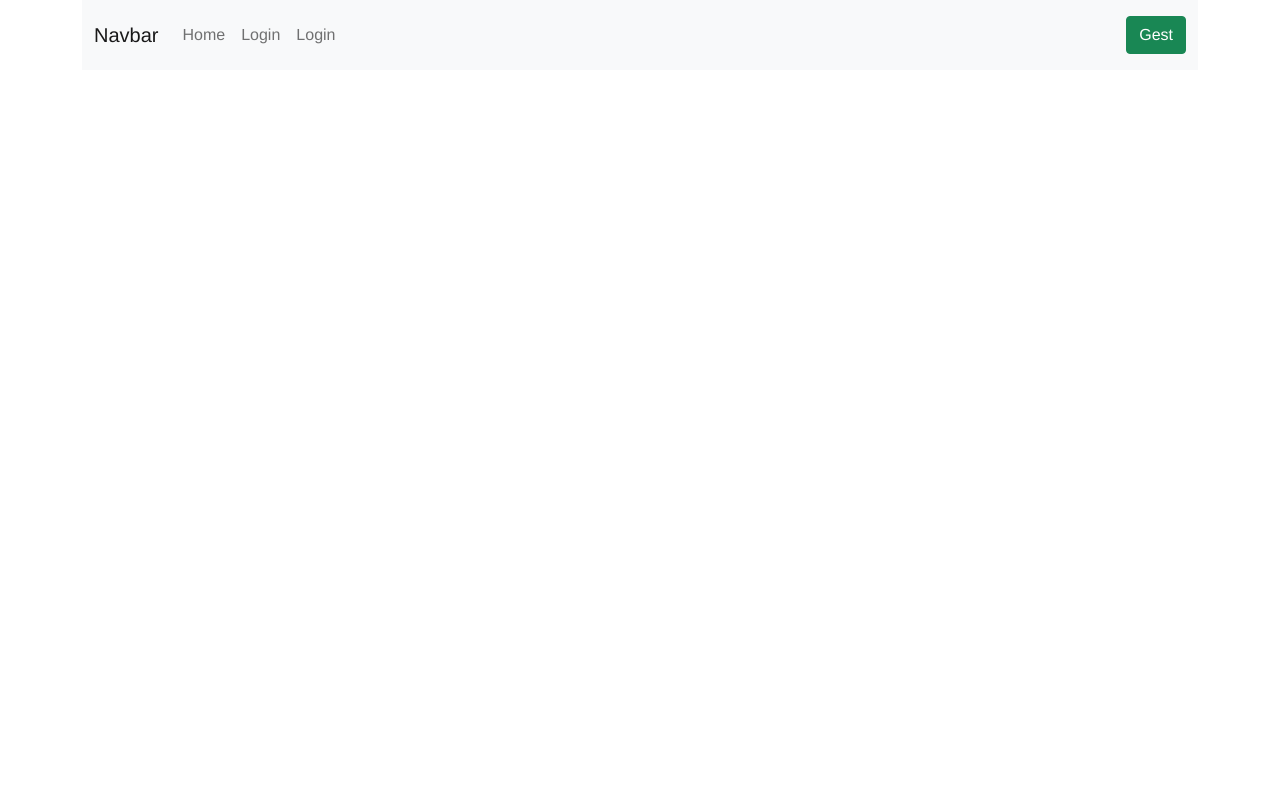
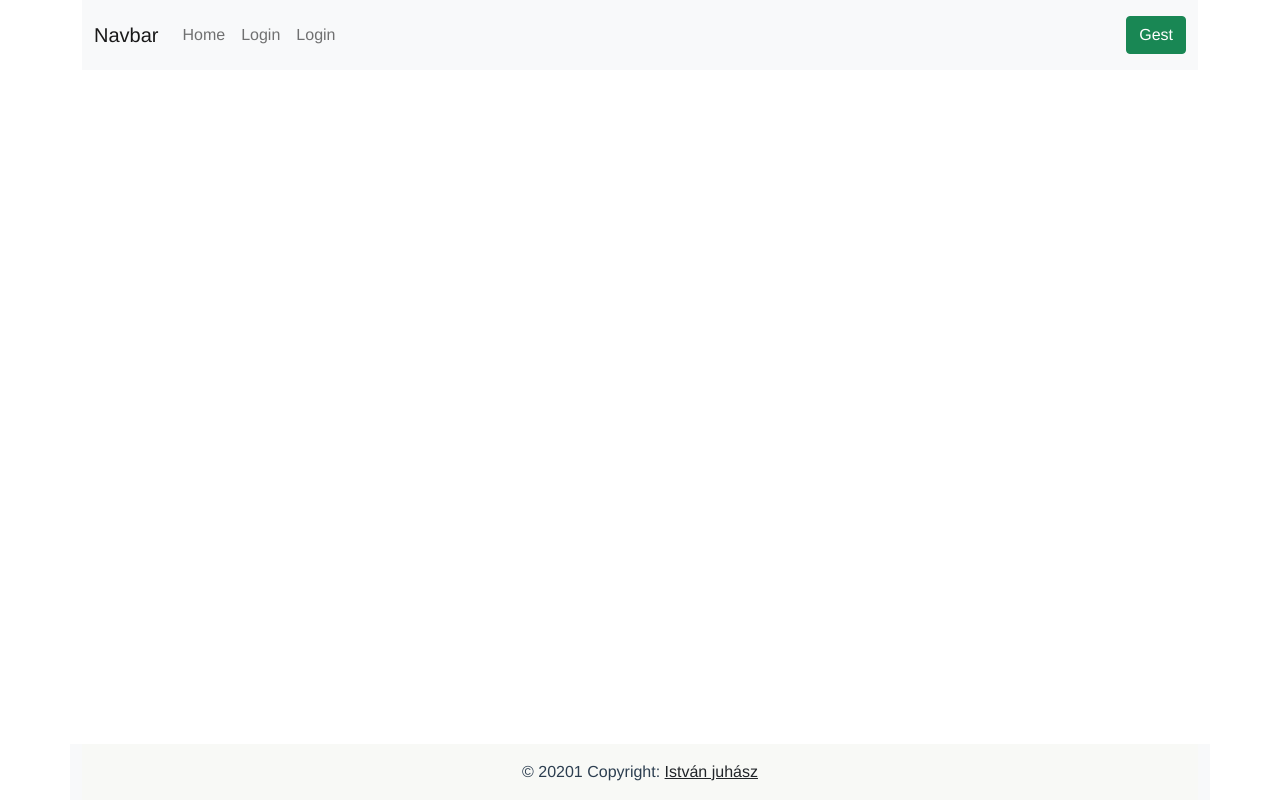
Before and after one commit to Juhi0326/role-based-vue-app-for-express-server, a Vue app: page / in a window 1280 px wide. Built offline with nearby package versions, Linux system fonts and the light colour scheme; no server answers.

Commit message:
add footer and some layout change

```diff
--- a/src/App.vue
+++ b/src/App.vue
@@ -1,16 +1,18 @@
 <template>
   <div class="container">
-    <Nav />
-
+    <Nav class="mb-3"> </Nav>
     <router-view />
+    <Footer />
   </div>
 </template>
 
 <script>
 import Nav from "./components/Nav.vue";
+import Footer from "./components/Footer.vue";
 export default {
   components: {
     Nav,
+    Footer,
   },
 };
 </script>
--- /dev/null
+++ b/src/components/Footer.vue
@@ -0,0 +1,17 @@
+<template>
+
+  <footer class="bg-light text-center text-lg-start fixed-bottom container">
+
+  <div class="text-center p-3" style="background-color: #F8F9F6;">
+    © 20201 Copyright:
+    <a class="text-dark" href="https://mdbootstrap.com/">István juhász</a>
+  </div>
+
+</footer>
+</template>
+
+<script>
+export default {};
+</script>
+
+<style></style>
--- a/src/views/Home.vue
+++ b/src/views/Home.vue
@@ -3,7 +3,7 @@
     <header class="jumbotron">
       <h1>{{ content.Title}}</h1>
       <h3>{{ content.Heading}}</h3>
-      <img :src="imagePath" alt="">
+      <img :src="imagePath" alt="" class="responsive">
     </header>
   </div>
 </template>
@@ -38,3 +38,11 @@ export default {
   },
 };
 </script>
+
+<style scoped>
+.responsive {
+  width: 100%;
+  max-width: 500px;
+  height: auto;
+}
+</style>
--- a/src/views/Products.vue
+++ b/src/views/Products.vue
@@ -17,7 +17,7 @@
           <img
             :src="product.imagePath"
             alt=""
-            class="img-fluid max-with=50px"
+            class="img-fluid max-with=50px mb-5"
             @click="goToProductDetails(product._id)"
           />
         </div>
```
